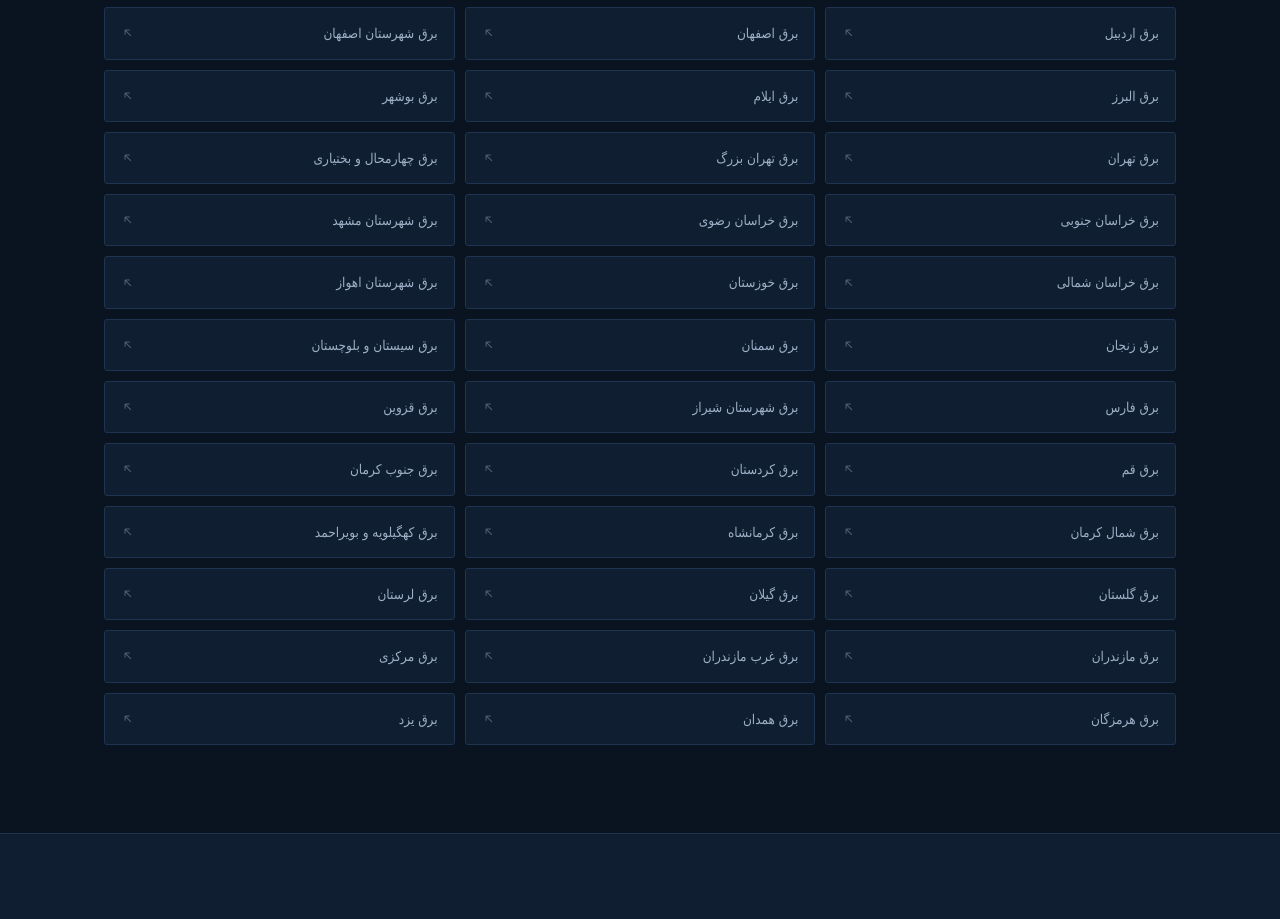
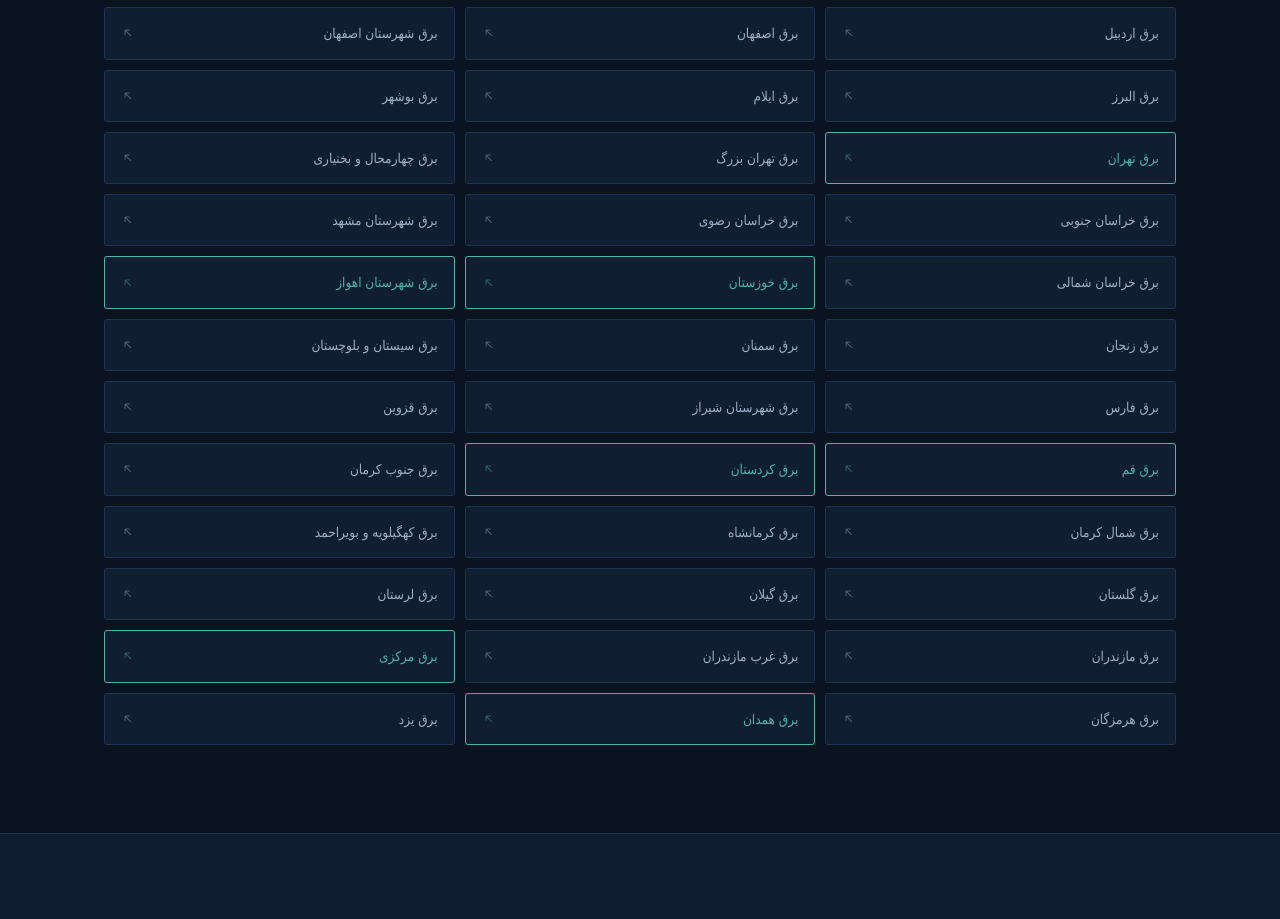
Before and after one commit to systemazmaco-sys/Zharf_Tahlil_Gharb_2, a plain HTML site: page index.html in a window 1280 px wide. Shown: the part 3780-4699 px from the top of the page. Drawn offline with Linux system fonts and the light colour scheme; a small style sheet from the web is missing.

Commit message:
Update index.html

```diff
--- a/index.html
+++ b/index.html
@@ -302,6 +302,8 @@
   }
   .org-grid a:hover{border-color:var(--amber-dim);color:var(--text);transform:translateX(-3px)}
   .org-grid a svg{width:14px;height:14px;flex-shrink:0;opacity:.45;transform:scaleX(-1)}
+  .org-grid a.partner-link{border-color:var(--teal);color:var(--teal)}
+  .org-grid a.partner-link:hover{border-color:var(--teal);color:#7fd4c9;transform:translateX(-3px)}
   .org-grid a.featured{
     grid-column:1 / -1;
     border-color:var(--amber-dim);
@@ -645,30 +647,30 @@
         </a>
           <a href="https://eaedc.ir" target="_blank" rel="noopener">برق آذربایجان شرقی<svg viewBox="0 0 24 24" fill="none" stroke="currentColor" stroke-width="1.8"><path d="M7 17L17 7M17 7H9M17 7V15"/></svg></a>
           <a href="https://toztab.ir" target="_blank" rel="noopener">برق شهرستان تبریز<svg viewBox="0 0 24 24" fill="none" stroke="currentColor" stroke-width="1.8"><path d="M7 17L17 7M17 7H9M17 7V15"/></svg></a>
-          <a href="https://waepd.ir" target="_blank" rel="noopener">برق آذربایجان غربی<svg viewBox="0 0 24 24" fill="none" stroke="currentColor" stroke-width="1.8"><path d="M7 17L17 7M17 7H9M17 7V15"/></svg></a>
+          <a href="partner-documents.html?company=west-azerbaijan" target="_blank" rel="noopener" class="partner-link">برق آذربایجان غربی<svg viewBox="0 0 24 24" fill="none" stroke="currentColor" stroke-width="1.8"><path d="M7 17L17 7M17 7H9M17 7V15"/></svg></a>
           <a href="https://aped.ir" target="_blank" rel="noopener">برق اردبیل<svg viewBox="0 0 24 24" fill="none" stroke="currentColor" stroke-width="1.8"><path d="M7 17L17 7M17 7H9M17 7V15"/></svg></a>
           <a href="https://epedc.ir" target="_blank" rel="noopener">برق اصفهان<svg viewBox="0 0 24 24" fill="none" stroke="currentColor" stroke-width="1.8"><path d="M7 17L17 7M17 7H9M17 7V15"/></svg></a>
           <a href="https://eepdc.ir" target="_blank" rel="noopener">برق شهرستان اصفهان<svg viewBox="0 0 24 24" fill="none" stroke="currentColor" stroke-width="1.8"><path d="M7 17L17 7M17 7H9M17 7V15"/></svg></a>
           <a href="https://aepdc.ir" target="_blank" rel="noopener">برق البرز<svg viewBox="0 0 24 24" fill="none" stroke="currentColor" stroke-width="1.8"><path d="M7 17L17 7M17 7H9M17 7V15"/></svg></a>
           <a href="https://bargh-ilam.ir" target="_blank" rel="noopener">برق ایلام<svg viewBox="0 0 24 24" fill="none" stroke="currentColor" stroke-width="1.8"><path d="M7 17L17 7M17 7H9M17 7V15"/></svg></a>
           <a href="https://bedc.ir" target="_blank" rel="noopener">برق بوشهر<svg viewBox="0 0 24 24" fill="none" stroke="currentColor" stroke-width="1.8"><path d="M7 17L17 7M17 7H9M17 7V15"/></svg></a>
-          <a href="https://tvedc.ir" target="_blank" rel="noopener">برق تهران<svg viewBox="0 0 24 24" fill="none" stroke="currentColor" stroke-width="1.8"><path d="M7 17L17 7M17 7H9M17 7V15"/></svg></a>
+          <a href="partner-documents.html?company=tehran" target="_blank" rel="noopener" class="partner-link">برق تهران<svg viewBox="0 0 24 24" fill="none" stroke="currentColor" stroke-width="1.8"><path d="M7 17L17 7M17 7H9M17 7V15"/></svg></a>
           <a href="https://tbtb.ir" target="_blank" rel="noopener">برق تهران بزرگ<svg viewBox="0 0 24 24" fill="none" stroke="currentColor" stroke-width="1.8"><path d="M7 17L17 7M17 7H9M17 7V15"/></svg></a>
           <a href="https://chb-edc.ir" target="_blank" rel="noopener">برق چهارمحال و بختیاری<svg viewBox="0 0 24 24" fill="none" stroke="currentColor" stroke-width="1.8"><path d="M7 17L17 7M17 7H9M17 7V15"/></svg></a>
           <a href="https://skedc.ir" target="_blank" rel="noopener">برق خراسان جنوبی<svg viewBox="0 0 24 24" fill="none" stroke="currentColor" stroke-width="1.8"><path d="M7 17L17 7M17 7H9M17 7V15"/></svg></a>
           <a href="https://kedc.ir" target="_blank" rel="noopener">برق خراسان رضوی<svg viewBox="0 0 24 24" fill="none" stroke="currentColor" stroke-width="1.8"><path d="M7 17L17 7M17 7H9M17 7V15"/></svg></a>
           <a href="https://meedc.ir" target="_blank" rel="noopener">برق شهرستان مشهد<svg viewBox="0 0 24 24" fill="none" stroke="currentColor" stroke-width="1.8"><path d="M7 17L17 7M17 7H9M17 7V15"/></svg></a>
           <a href="https://nkedc.ir" target="_blank" rel="noopener">برق خراسان شمالی<svg viewBox="0 0 24 24" fill="none" stroke="currentColor" stroke-width="1.8"><path d="M7 17L17 7M17 7H9M17 7V15"/></svg></a>
-          <a href="https://kepdc.co.ir" target="_blank" rel="noopener">برق خوزستان<svg viewBox="0 0 24 24" fill="none" stroke="currentColor" stroke-width="1.8"><path d="M7 17L17 7M17 7H9M17 7V15"/></svg></a>
-          <a href="https://aepdco.ir" target="_blank" rel="noopener">برق شهرستان اهواز<svg viewBox="0 0 24 24" fill="none" stroke="currentColor" stroke-width="1.8"><path d="M7 17L17 7M17 7H9M17 7V15"/></svg></a>
+          <a href="partner-documents.html?company=khuzestan" target="_blank" rel="noopener" class="partner-link">برق خوزستان<svg viewBox="0 0 24 24" fill="none" stroke="currentColor" stroke-width="1.8"><path d="M7 17L17 7M17 7H9M17 7V15"/></svg></a>
+          <a href="partner-documents.html?company=ahvaz" target="_blank" rel="noopener" class="partner-link">برق شهرستان اهواز<svg viewBox="0 0 24 24" fill="none" stroke="currentColor" stroke-width="1.8"><path d="M7 17L17 7M17 7H9M17 7V15"/></svg></a>
           <a href="https://zedc.ir" target="_blank" rel="noopener">برق زنجان<svg viewBox="0 0 24 24" fill="none" stroke="currentColor" stroke-width="1.8"><path d="M7 17L17 7M17 7H9M17 7V15"/></svg></a>
           <a href="https://semepd.ir" target="_blank" rel="noopener">برق سمنان<svg viewBox="0 0 24 24" fill="none" stroke="currentColor" stroke-width="1.8"><path d="M7 17L17 7M17 7H9M17 7V15"/></svg></a>
           <a href="https://sbepdc.ir" target="_blank" rel="noopener">برق سیستان و بلوچستان<svg viewBox="0 0 24 24" fill="none" stroke="currentColor" stroke-width="1.8"><path d="M7 17L17 7M17 7H9M17 7V15"/></svg></a>
           <a href="https://farsedc.ir" target="_blank" rel="noopener">برق فارس<svg viewBox="0 0 24 24" fill="none" stroke="currentColor" stroke-width="1.8"><path d="M7 17L17 7M17 7H9M17 7V15"/></svg></a>
           <a href="https://shirazedc.co.ir" target="_blank" rel="noopener">برق شهرستان شیراز<svg viewBox="0 0 24 24" fill="none" stroke="currentColor" stroke-width="1.8"><path d="M7 17L17 7M17 7H9M17 7V15"/></svg></a>
           <a href="https://qazvin-ed.co.ir" target="_blank" rel="noopener">برق قزوین<svg viewBox="0 0 24 24" fill="none" stroke="currentColor" stroke-width="1.8"><path d="M7 17L17 7M17 7H9M17 7V15"/></svg></a>
-          <a href="https://qepd.co.ir" target="_blank" rel="noopener">برق قم<svg viewBox="0 0 24 24" fill="none" stroke="currentColor" stroke-width="1.8"><path d="M7 17L17 7M17 7H9M17 7V15"/></svg></a>
-          <a href="https://kurdelectric.ir" target="_blank" rel="noopener">برق کردستان<svg viewBox="0 0 24 24" fill="none" stroke="currentColor" stroke-width="1.8"><path d="M7 17L17 7M17 7H9M17 7V15"/></svg></a>
+          <a href="partner-documents.html?company=qom" target="_blank" rel="noopener" class="partner-link">برق قم<svg viewBox="0 0 24 24" fill="none" stroke="currentColor" stroke-width="1.8"><path d="M7 17L17 7M17 7H9M17 7V15"/></svg></a>
+          <a href="partner-documents.html?company=kurdistan" target="_blank" rel="noopener" class="partner-link">برق کردستان<svg viewBox="0 0 24 24" fill="none" stroke="currentColor" stroke-width="1.8"><path d="M7 17L17 7M17 7H9M17 7V15"/></svg></a>
           <a href="https://sked.co.ir" target="_blank" rel="noopener">برق جنوب کرمان<svg viewBox="0 0 24 24" fill="none" stroke="currentColor" stroke-width="1.8"><path d="M7 17L17 7M17 7H9M17 7V15"/></svg></a>
           <a href="https://nked.co.ir" target="_blank" rel="noopener">برق شمال کرمان<svg viewBox="0 0 24 24" fill="none" stroke="currentColor" stroke-width="1.8"><path d="M7 17L17 7M17 7H9M17 7V15"/></svg></a>
           <a href="https://kpedc.ir" target="_blank" rel="noopener">برق کرمانشاه<svg viewBox="0 0 24 24" fill="none" stroke="currentColor" stroke-width="1.8"><path d="M7 17L17 7M17 7H9M17 7V15"/></svg></a>
@@ -678,9 +680,9 @@
           <a href="https://ledc.ir" target="_blank" rel="noopener">برق لرستان<svg viewBox="0 0 24 24" fill="none" stroke="currentColor" stroke-width="1.8"><path d="M7 17L17 7M17 7H9M17 7V15"/></svg></a>
           <a href="https://maztozi.ir" target="_blank" rel="noopener">برق مازندران<svg viewBox="0 0 24 24" fill="none" stroke="currentColor" stroke-width="1.8"><path d="M7 17L17 7M17 7H9M17 7V15"/></svg></a>
           <a href="https://bargh-gmaz.ir" target="_blank" rel="noopener">برق غرب مازندران<svg viewBox="0 0 24 24" fill="none" stroke="currentColor" stroke-width="1.8"><path d="M7 17L17 7M17 7H9M17 7V15"/></svg></a>
-          <a href="https://mpedc.ir" target="_blank" rel="noopener">برق مرکزی<svg viewBox="0 0 24 24" fill="none" stroke="currentColor" stroke-width="1.8"><path d="M7 17L17 7M17 7H9M17 7V15"/></svg></a>
+          <a href="partner-documents.html?company=markazi" target="_blank" rel="noopener" class="partner-link">برق مرکزی<svg viewBox="0 0 24 24" fill="none" stroke="currentColor" stroke-width="1.8"><path d="M7 17L17 7M17 7H9M17 7V15"/></svg></a>
           <a href="https://site.hedc.co.ir" target="_blank" rel="noopener">برق هرمزگان<svg viewBox="0 0 24 24" fill="none" stroke="currentColor" stroke-width="1.8"><path d="M7 17L17 7M17 7H9M17 7V15"/></svg></a>
-          <a href="https://edch.ir" target="_blank" rel="noopener">برق همدان<svg viewBox="0 0 24 24" fill="none" stroke="currentColor" stroke-width="1.8"><path d="M7 17L17 7M17 7H9M17 7V15"/></svg></a>
+          <a href="partner-documents.html?company=hamedan" target="_blank" rel="noopener" class="partner-link">برق همدان<svg viewBox="0 0 24 24" fill="none" stroke="currentColor" stroke-width="1.8"><path d="M7 17L17 7M17 7H9M17 7V15"/></svg></a>
           <a href="https://yed.co.ir" target="_blank" rel="noopener">برق یزد<svg viewBox="0 0 24 24" fill="none" stroke="currentColor" stroke-width="1.8"><path d="M7 17L17 7M17 7H9M17 7V15"/></svg></a>
       </div>
     </div>
```
